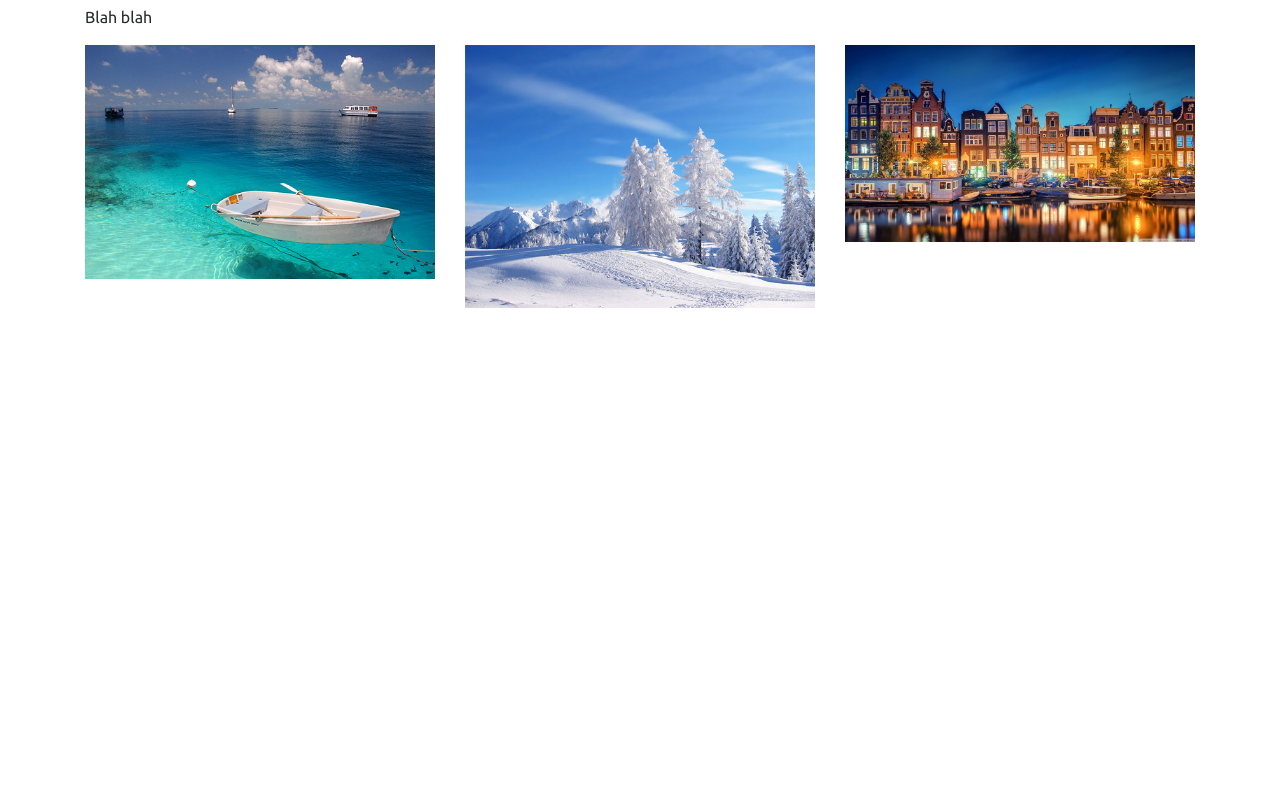
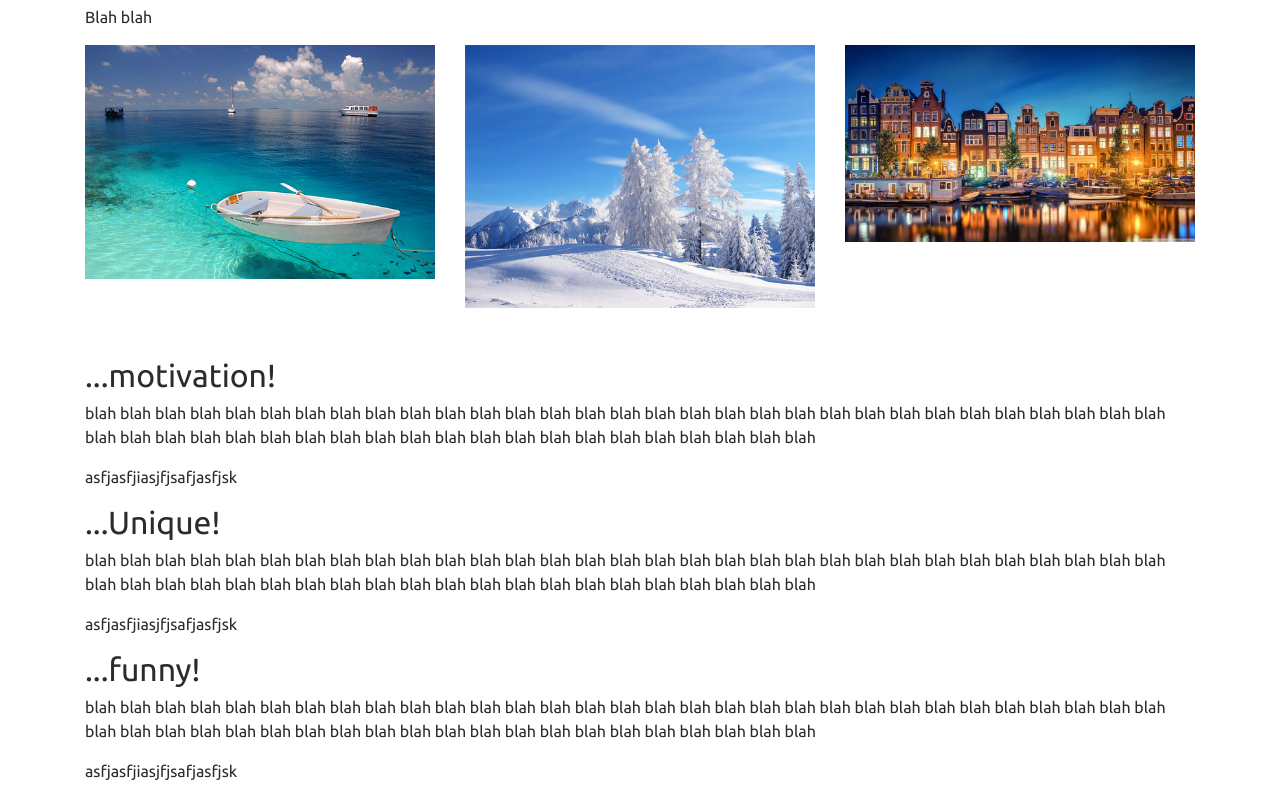
Before and after one commit to nicolebldf/nicolebldf, a plain HTML site: page index.html in a window 1280 px wide. Shown: the part 479-1278 px from the top of the page. Before the commit the page ends 800 px from the top, so only its background shows below. Drawn offline with Linux system fonts and the light colour scheme.

Commit message:
added text sections

```diff
--- a/index.html
+++ b/index.html
@@ -23,14 +23,44 @@
         </div>
       </div>
       <div class="row">
-        <div class="col col-xs-4">
+        <div class="col col-12 col-md-4">
           <img class="image" src="images/placeholder_1.jpg">
         </div>
-        <div class="col col-xs-4">
+        <div class="col col-12 col-md-4">
           <img class="image" src="images/placeholder_2.jpg">
         </div>
-        <div class="col col-xs-4">
+        <div class="col col-12 col-md-4">
           <img class="image" src="images/placeholder_3.jpg">
+        </div>
+      </div>
+    </div>
+
+    <div id="motivation" class="container">
+      <div class="row">
+        <div class="col">
+          <h2> ...motivation! </h2>
+          <p>blah blah blah blah blah blah blah blah blah blah blah blah blah blah blah blah blah blah blah blah blah blah blah blah blah blah blah blah blah blah blah blah blah blah blah blah blah blah blah blah blah blah blah blah blah blah blah blah blah blah blah blah </p>
+          <p>asfjasfjiasjfjsafjasfjsk</p>
+        </div>
+      </div>
+    </div>
+
+    <div id="uniqueness" class="container">
+      <div class="row">
+        <div class="col">
+          <h2> ...Unique! </h2>
+          <p>blah blah blah blah blah blah blah blah blah blah blah blah blah blah blah blah blah blah blah blah blah blah blah blah blah blah blah blah blah blah blah blah blah blah blah blah blah blah blah blah blah blah blah blah blah blah blah blah blah blah blah blah </p>
+          <p>asfjasfjiasjfjsafjasfjsk</p>
+        </div>
+      </div>
+    </div>
+
+    <div id="funny" class="container">
+      <div class="row">
+        <div class="col">
+          <h2> ...funny! </h2>
+          <p>blah blah blah blah blah blah blah blah blah blah blah blah blah blah blah blah blah blah blah blah blah blah blah blah blah blah blah blah blah blah blah blah blah blah blah blah blah blah blah blah blah blah blah blah blah blah blah blah blah blah blah blah </p>
+          <p>asfjasfjiasjfjsafjasfjsk</p>
         </div>
       </div>
     </div>
--- a/style.css
+++ b/style.css
@@ -20,3 +20,7 @@ body {
   display: block;
   max-width: 100%;
 }
+
+#motivation {
+  margin-top: 50px;
+}
```
